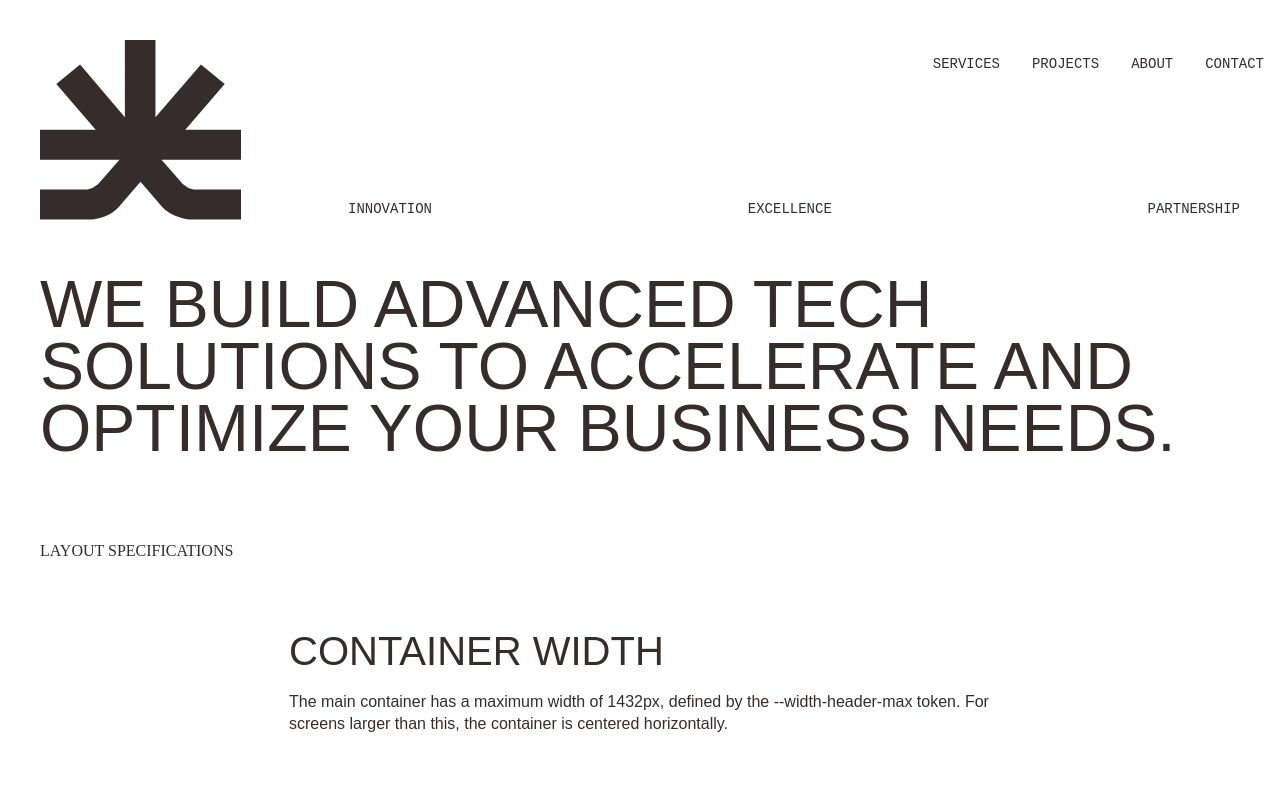
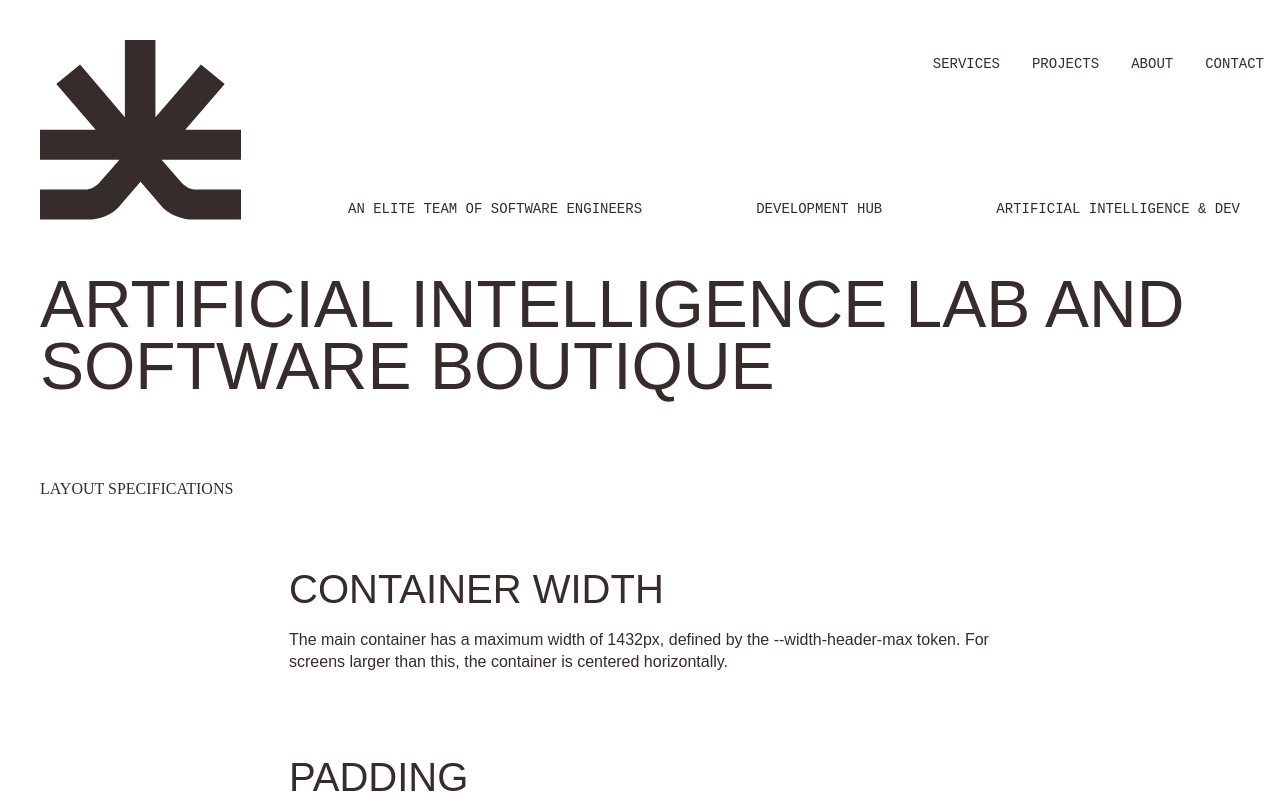
Before and after one commit to Nacho-Rovira/v0-landings-with-ai-tailor-hub, a Next.js app: page /layout-demo in a window 1280 px wide. Shown: the top 800 px of the page. Built offline with nearby package versions, Linux system fonts and the light colour scheme.

Commit message:
feat: update hero section content for Tailor Hub
Add specific content to HighlightSection component.

#VERCEL_SKIP

Co-authored-by: Nacho Rovira <228539233+Nacho-Rovira@users.noreply.github.com>

```diff
--- a/app/layout-demo/page.tsx
+++ b/app/layout-demo/page.tsx
@@ -9,8 +9,8 @@ export default function LayoutDemoPage() {
       {/* Hero Section */}
       <section style={{ marginBottom: "var(--spacing-8xl)" }}>
         <HighlightSection
-          concepts={["INNOVATION", "EXCELLENCE", "PARTNERSHIP"]}
-          header="We build advanced tech solutions to accelerate and optimize your business needs."
+          concepts={["AN ELITE TEAM OF SOFTWARE ENGINEERS", "DEVELOPMENT HUB", "ARTIFICIAL INTELLIGENCE & DEV"]}
+          header="ARTIFICIAL INTELLIGENCE LAB AND SOFTWARE BOUTIQUE"
         />
       </section>
 
```
